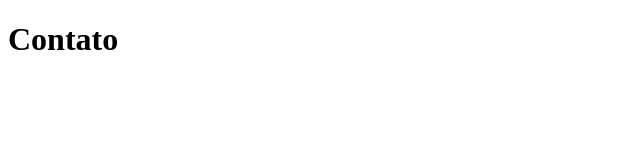
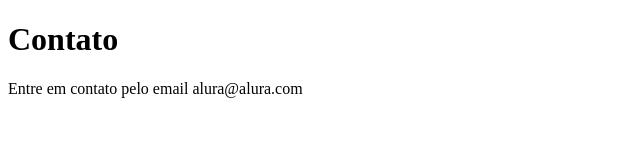
Before and after one commit to AlexAlbert-Dev/sistema-de-cadastro, a plain HTML site: page contato.html in a window 1280 px wide. Shown: the whole page, without its empty margins (0-640 px from the left). Drawn offline with Linux system fonts and the light colour scheme.

Commit message:
atualizando branch desenvolvimento

```diff
--- a/contato.html
+++ b/contato.html
@@ -8,5 +8,6 @@
 </head>
 <body>
     <h1>Contato</h1>
+    <p>Entre em contato pelo email alura@alura.com</p>
 </body>
 </html>
```
